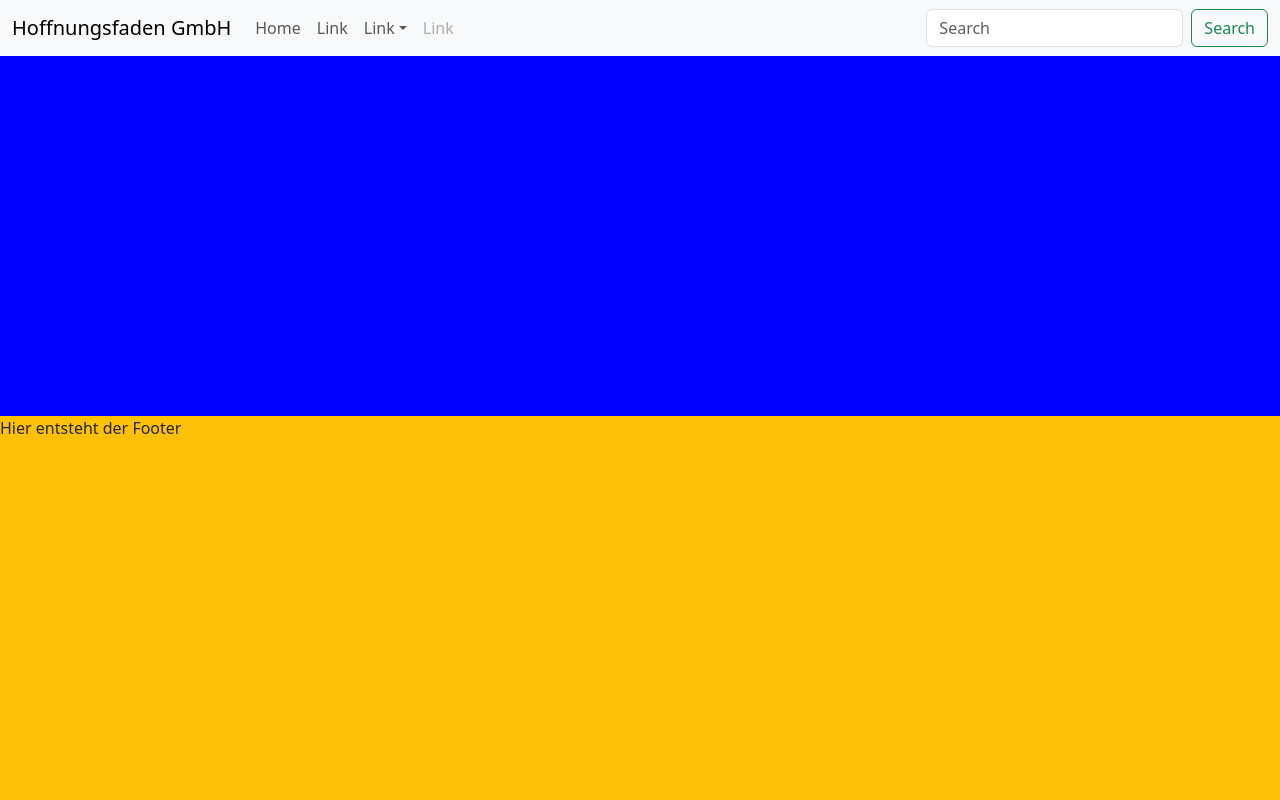
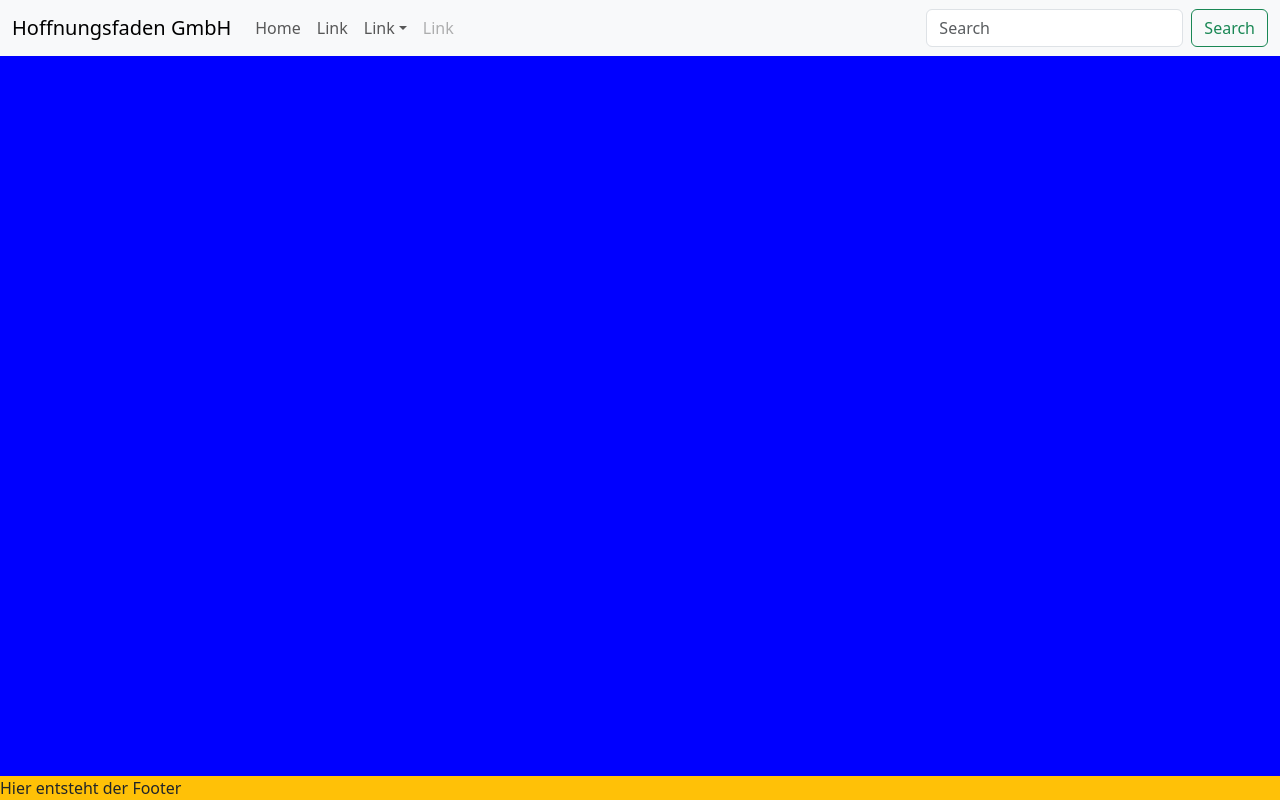
Before and after one commit to StefanZott/IPWA01-01-Kleiderspenden-Registrierung, a React (Vite) app: page / in a window 1280 px wide. Built offline with nearby package versions, Linux system fonts and the light colour scheme.

Commit message:
edit footer

```diff
--- a/src/App.tsx
+++ b/src/App.tsx
@@ -17,7 +17,7 @@ function App() {
     <main  className='d-flex flex-column flex-grow-1'>
 
     </main>
-    <footer  className='d-flex flex-fill bg-warning'>
+    <footer  className='d-flex bg-warning'>
       <Footer/>
     </footer>
     </>
```
Also changed, not shown: 1 other file (tests, documents, lock files or other folders).
